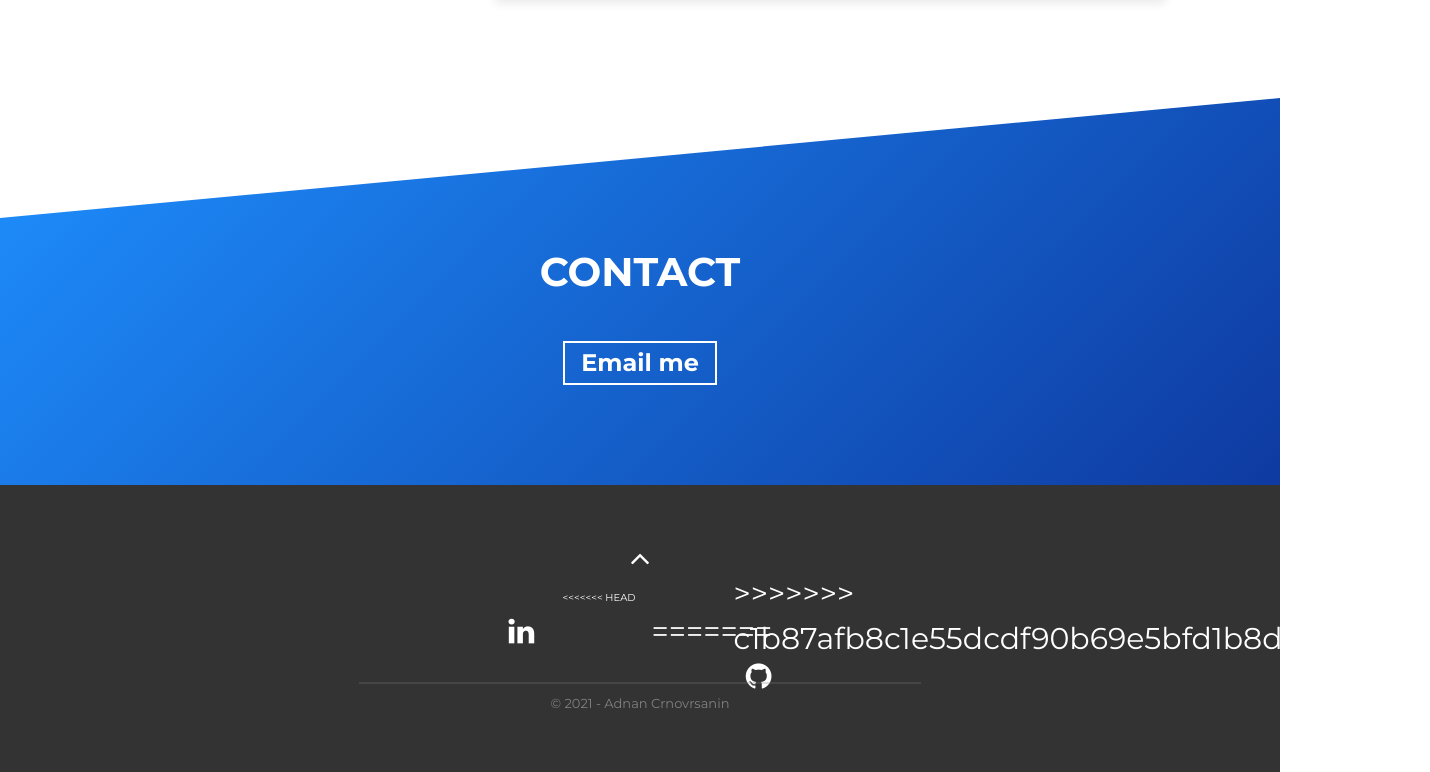
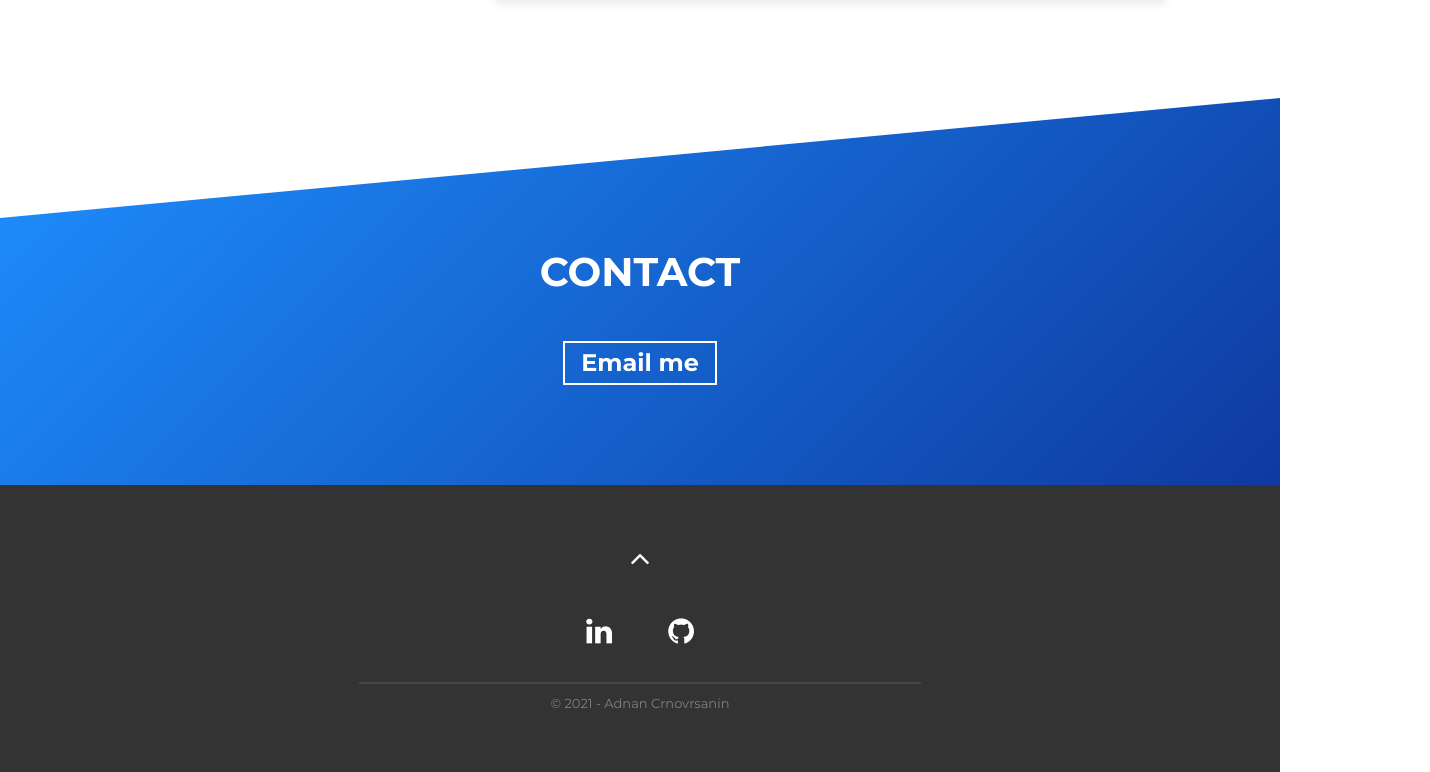
Before and after one commit to adnancrnovrsanin/portfolio, a website built with Parcel: page src/index.html in a window 1280 px wide. Shown: the part 3818-4590 px from the top of the page, 1430 px wide, since content can reach past the window. Built offline with nearby package versions, Linux system fonts and the light colour scheme.

Commit message:
Fixed a bug

```diff
--- a/src/index.html
+++ b/src/index.html
@@ -360,15 +360,11 @@
           >
             <i class="fa fa-linkedin fa-inverse"></i>
           </a>
-<<<<<<< HEAD
           <a
             rel="noreferrer"
             href="https://github.com/adnancrnovrsanin"
             target="_blank"
           >
-=======
-          <a rel="noreferrer" href="https://github.com/adnancrnovrsanin" target="_blank">
->>>>>>> c1b87afb8c1e55dcdf90b69e5bfd1b8daba6c580
             <i class="fa fa-github fa-inverse"></i>
           </a>
         </div>
```
